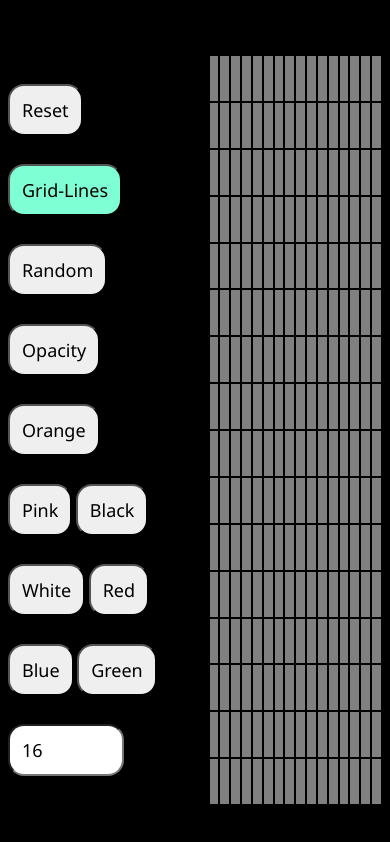
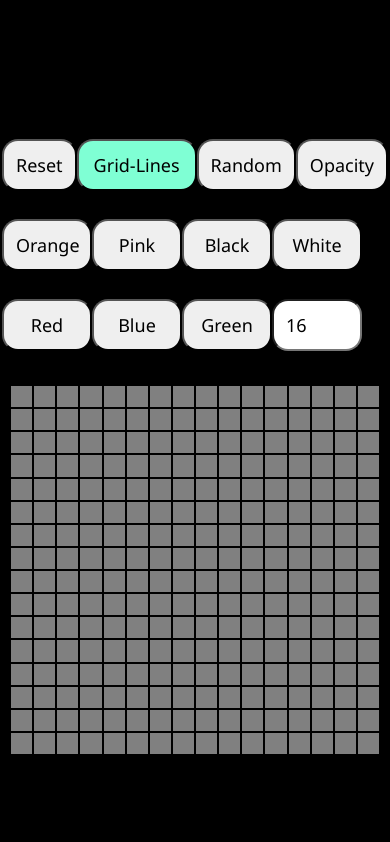
Before and after one commit to Prak005/Etch-a-Sketch, a plain HTML site: page index.html in a window 390 px wide. Drawn offline with Linux system fonts and the light colour scheme.

Commit message:
Fix mobile viewport

```diff
--- a/styles.css
+++ b/styles.css
@@ -39,9 +39,18 @@ input {
     margin-right: 50px;
 }
 
+.color-btn {
+    width: 90px;
+}
+input{
+    width: 62px;
+}
+
 .color-btn,
 #reset,
-#toggle {
+#toggle,
+#random,
+#opacity {
     cursor: pointer;
 }
 
@@ -63,3 +72,35 @@ input {
 #toggle.pushed-state {
     background-color: aquamarine;
 }
+
+#colors{
+    display:flex;
+    flex-direction: column;
+    align-items: flex-end;
+}
+#changes{
+    display: flex;
+    justify-content: flex-end;
+}
+#toggle{
+    width: 120px;
+}
+
+@media screen and (max-width: 950px) {
+    #container{
+        height: 370px;
+        width: 370px;
+    }
+    body{
+        flex-direction: column;
+    }
+    #btn{
+        margin: 20px;
+    }
+
+    #colors{
+        flex-direction: row;
+        margin: 0;
+        flex-wrap: wrap;
+    }
+}
```
